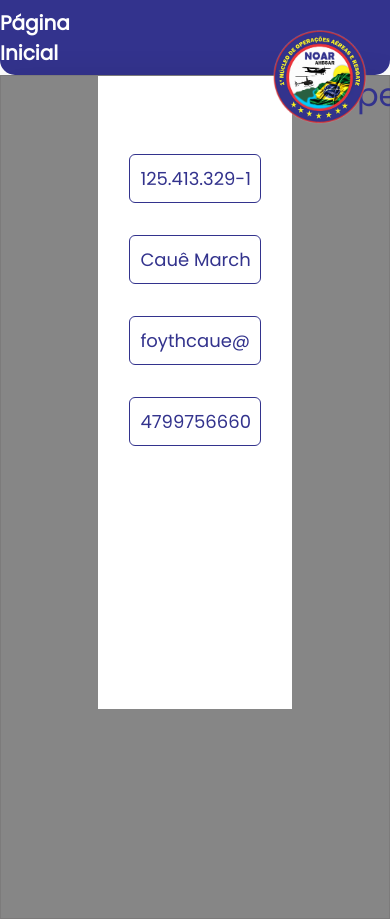
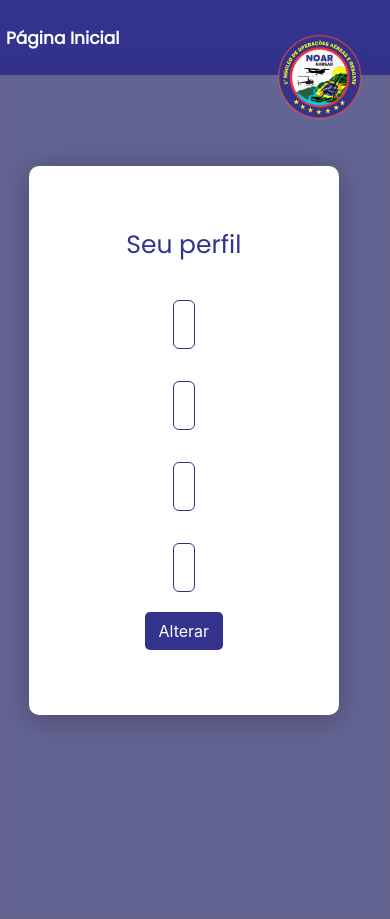
Before and after one commit to CaueFoyth/NOAR, a Flask app: page /perfil in a window 390 px wide; the page is wider, and only the part inside the window is pictured. Run offline with Flask 3, Linux system fonts and the light colour scheme; a user stored in the database is signed in; data comes from the database, SQL or seed files in the repository; some libraries are stand-ins or nearby versions.

Commit message:
perfil pronto

```diff
--- a/static/perfilSASS.css
+++ b/static/perfilSASS.css
@@ -1,30 +1,37 @@
 @import url("https://fonts.googleapis.com/css2?family=Poppins:wght@200;400&display=swap");
-body {
+.corpo {
   padding: 0;
   border: 0;
   justify-content: center;
   align-items: center;
   overflow: hidden;
+  background: #33338D;
 }
 
-main {
+.estrutura {
   width: 50%;
   height: 75vh;
   display: flex;
+  position: absolute;
+  top: 75px;
+  right: 400px;
   flex-direction: column;
   justify-content: center;
   align-items: center;
+  border-radius: 10px;
+  box-shadow: 0 4px 30px rgba(0, 0, 0, 0.3019607843);
   background-color: #Ffffff;
 }
 
 .headtext {
   color: #33338d;
+  font-size: 25px;
   font-family: "Poppins", sans-serif;
 }
 
 main input {
   margin-top: 2rem;
-  width: 80%;
+  width: 100%;
   border: 0;
   background-color: #Ffffff;
   border: solid 1px #33338D;
@@ -34,6 +41,98 @@ main input {
   padding: 10px;
   font-size: 18px;
   font-family: "Poppins", sans-serif;
+}
+
+@media (max-width: 1200px) {
+  .estrutura {
+    width: 70%;
+    top: 90px;
+    height: 65vh;
+    right: 165px;
+  }
+  main input {
+    width: 90%;
+    height: 5%;
+  }
+  .logo {
+    scale: 90%;
+  }
+}
+@media (max-width: 800px) {
+  .estrutura {
+    width: 80%;
+    top: 90px;
+    height: 65vh;
+    right: 70px;
+  }
+  main input {
+    width: 80%;
+    height: 5%;
+  }
+  .logo {
+    scale: 90%;
+  }
+}
+@media (max-width: 580px) {
+  .estrutura {
+    width: 80%;
+    top: 90px;
+    height: 65vh;
+    right: 50px;
+  }
+  main input {
+    width: 0%;
+    height: 5%;
+  }
+  .logo {
+    scale: 90%;
+  }
+}
+@media (max-width: 360px) {
+  .estrutura {
+    width: 80%;
+    top: 90px;
+    height: 65vh;
+    right: 45px;
+  }
+  main input {
+    width: 50%;
+    height: 5%;
+  }
+  .logo {
+    scale: 90%;
+  }
+}
+@media (max-width: 360px) {
+  .estrutura {
+    width: 80%;
+    top: 90px;
+    height: 65vh;
+    right: 45px;
+  }
+  main input {
+    width: 50%;
+    height: 5%;
+  }
+  .logo {
+    scale: 90%;
+  }
+}
+.edit_profile {
+  background: #33338D;
+  border: 0;
+  border-radius: 5px;
+  width: 25%;
+  height: 7%;
+  color: #Ffffff;
+  margin-top: 20px;
+  text-decoration: none;
+  cursor: pointer;
+  text-align: center;
+}
+
+.modal-backdrop {
+  display: none;
 }
 
 main input::-moz-placeholder {
@@ -47,21 +146,15 @@ main input::placeholder {
 }
 
 .glass {
-  background: rgba(0, 0, 0, 0.4745098039);
+  background: rgba(156, 156, 156, 0.4745098039);
   box-shadow: 0 4px 30px rgba(0, 0, 0, 0.1019607843);
   backdrop-filter: blur(10.2px);
   -webkit-backdrop-filter: blur(10.2px);
   border: 1px solid rgba(105, 99, 99, 0.3019607843);
+  width: 100%;
   height: 100vh;
   justify-content: center;
   align-items: center;
-}
-
-.header {
-  display: flex;
-  flex-direction: row;
-  align-items: center;
-  justify-content: left;
 }
 
 .logo {
@@ -70,14 +163,14 @@ main input::placeholder {
   right: 0px;
 }
 
-header {
+.options {
   background: #33338D;
+  height: 75px;
+  width: 100%;
   display: flex;
   flex-direction: row;
-  justify-content: center;
-  height: 75px;
   align-items: center;
-  border-radius: 0px 0px 15px 15px;
+  justify-content: left;
   color: #Ffffff;
 }
 
@@ -85,8 +178,10 @@ header {
   background: transparent;
   border: 0;
   margin: 0;
+  width: -moz-fit-content;
+  width: fit-content;
   color: #Ffffff;
-  font-size: 20px;
+  font-size: 17px;
   font-style: normal;
   font-weight: 800;
   line-height: normal;
@@ -110,10 +205,4 @@ h2 {
   height: 100px;
   margin-top: 57px;
   margin-right: 20px;
-}
-
-.options {
-  display: flex;
-  justify-content: space-evenly;
-  width: 10%;
 }/*# sourceMappingURL=perfilSASS.css.map */
--- a/static/perfilSASS.scss
+++ b/static/perfilSASS.scss
@@ -4,32 +4,39 @@ $primaria: #33338D;
 $secundaria: #Ffffff;
 $preto: #00000053;
 
-body {
+.corpo{
   padding: 0;
   border: 0;
   justify-content: center;
   align-items: center;
   overflow: hidden;
+  background: #33338D;
 }
 
-main {
+.estrutura {
   width: 50%;
   height: 75vh;
   display: flex;
+  position: absolute;
+  top: 75px;
+  right: 400px;
   flex-direction: column;
   justify-content: center;
   align-items: center;
+  border-radius: 10px;
+  box-shadow: 0 4px 30px #0000004d;
   background-color: $secundaria;
 }
 
 .headtext {
   color: #33338d;
+  font-size: 25px;
   font-family: "Poppins", sans-serif;
 }
 
 main input {
   margin-top: 2rem;
-  width: 80%;
+  width: 100%;
   border: 0;
   background-color: $secundaria;
   border: solid 1px $primaria;
@@ -41,6 +48,117 @@ main input {
   font-family: "Poppins", sans-serif;
 }
 
+@media(max-width: 1200px)
+{
+  .estrutura{
+    width: 70%;
+    top: 90px;
+    height: 65vh;
+    right: 165px;
+  }
+
+  main input{
+    width: 90%;
+    height: 5%;
+  }
+  .logo
+  {
+    scale: 90%;
+  }
+}
+
+@media(max-width: 800px)
+{
+  .estrutura{
+    width: 80%;
+    top: 90px;
+    height: 65vh;
+    right: 70px;
+  }
+
+  main input{
+    width: 80%;
+    height: 5%;
+  }
+  .logo
+  {
+    scale: 90%;
+  }
+}
+
+@media(max-width: 580px)
+{
+  .estrutura{
+    width: 80%;
+    top: 90px;
+    height: 65vh;
+    right: 50px;
+  }
+
+  main input{
+    width: 0%;
+    height: 5%;
+  }
+  .logo
+  {
+    scale: 90%;
+  }
+}
+
+@media(max-width: 360px)
+{
+  .estrutura{
+    width: 80%;
+    top: 90px;
+    height: 65vh;
+    right: 45px;
+  }
+
+  main input{
+    width: 50%;
+    height: 5%;
+  }
+  .logo
+  {
+    scale: 90%;
+  }
+}
+
+@media(max-width: 360px)
+{
+  .estrutura{
+    width: 80%;
+    top: 90px;
+    height: 65vh;
+    right: 45px;
+  }
+
+  main input{
+    width: 50%;
+    height: 5%;
+  }
+  .logo
+  {
+    scale: 90%;
+  }
+}
+
+.edit_profile{
+  background: $primaria;
+  border: 0;
+  border-radius: 5px;
+  width: 25%;
+  height: 7%;
+  color: $secundaria;
+  margin-top: 20px;
+  text-decoration: none;
+  cursor: pointer;
+  text-align: center;
+}
+.modal-backdrop
+{
+  display: none;
+}
 main input::-moz-placeholder {
   color: #fff;
   font-size: 20px;
@@ -52,45 +170,40 @@ main input::placeholder {
 }
 
 .glass {
-  background: #00000079;
+  background: #9c9c9c79;
   box-shadow: 0 4px 30px #0000001a;
   backdrop-filter: blur(10.2px);
   -webkit-backdrop-filter: blur(10.2px);
   border: 1px solid #6963634d;
+  width: 100%;
   height: 100vh;
   justify-content: center;
   align-items: center;
 }
 
-.header
-{
-  display: flex;
-  flex-direction: row;
-  align-items: center;
-  justify-content: left;
-}
 .logo
 {
   position: absolute;
   top: -30px;
   right: 0px;
 }
-header {
+.options {
   background: $primaria;
+  height: 75px;
+  width: 100%;
   display: flex;
   flex-direction: row;
-  justify-content: center;
-  height: 75px;
   align-items: center;
-  border-radius: 0px 0px 15px 15px;
+  justify-content: left;
   color: $secundaria;
 }
 .button-redirect {
   background: transparent;
   border: 0;
   margin: 0;
+  width: fit-content;
   color: $secundaria;
-  font-size: 20px;
+  font-size: 17px;
   font-style: normal;
   font-weight: 800;
   line-height: normal;
@@ -115,9 +228,3 @@ h2 {
   margin-top: 57px;
   margin-right: 20px;
 }
-
-.options {
-  display: flex;
-  justify-content: space-evenly;
-  width: 10%;
-}
--- a/templates/perfil.html
+++ b/templates/perfil.html
@@ -11,12 +11,11 @@
     <script src="https://cdn.jsdelivr.net/npm/bootstrap@4.0.0/dist/js/bootstrap.min.js" integrity="sha384-JZR6Spejh4U02d8jOt6vLEHfe/JQGiRRSQQxSfFWpi1MquVdAyjUar5+76PVCmYl" crossorigin="anonymous"></script>
     <link rel="stylesheet" href="https://cdn.jsdelivr.net/npm/bootstrap@4.0.0/dist/css/bootstrap.min.css" integrity="sha384-Gn5384xqQ1aoWXA+058RXPxPg6fy4IWvTNh0E263XmFcJlSAwiGgFAW/dAiS6JXm" crossorigin="anonymous">
 </head>
-<body>
+<body class="corpo">
     {% block body %}
-    <header class="header">
     <!-- Cabeçalho contendo as opções que o ADM poderá utilizar -->
         <section class="options">
-            <form action="/ocorrencias"><a onclick="Redirecionar()" class="button-redirect">Página Inicial</a></form>
+            <form class="button-redirect" action="/ocorrencias"><button onclick="Redirecionar()" class="button-redirect">Página Inicial</button></form>
 
             <script>
 
@@ -34,7 +33,6 @@
             <img style="z-index: 1000;" src="../static/img/logo_pequena.png" class="logo">
         </section>
 
-        </header>
             <center>
                 <div class="glass">
                     <main class="estrutura">
@@ -43,23 +41,74 @@
                             {% for row in perfil %}
                                 <div class="container">
                                     <h2 class="headtext">Seu perfil</h2>
-                                <input type="text" id="cpf" name="cpf" class="input" value="{{row.1}}">
+                                    <input type="text" id="cpf" name="cpf" class="input" value="{{row.1}}" readonly>
                                 </div>
                                 <div class="container">
-                                <input type="text" name="senha" class="input" value="{{row.4}}">
+                                    <input type="text" name="senha" class="input" value="{{row.4}}" readonly>
                                 </div>
                                 <div class="container">
-                                <input type="text" name="senha" class="input" value="{{row.5}}">
+                                    <input type="text" name="senha" class="input" value="{{row.5}}" readonly>
                                 </div>
                                 <div class="container">
-                                <input type="text" name="senha" class="input" value="{{row.6}}">
+                                    <input type="text" name="senha" class="input" value="{{row.6}}" readonly>
                                 </div>
+
+                                <div id="modaledit{{row.0}}" class="modal fade" role="dialog">
+                                    <div class="modal-dialog">
+                                        <div class="modal-content">
+                                            <div class="modal-header">
+                                                <h4 class="modal-title">Alterar Perfil</h4>
+                                            </div>
+
+                                            <div class="modal-body">
+                                                <form action="/alterar" method="POST">
+                                                    <div class="form-group">
+                                                        <label>Nome:</label>
+                                                        <input type="hidden" name="id" value="{{row.0}}">
+                                                        <input type="text" class="form-control" name="nome" value="{{row.4}}" required>
+                                                    </div>
+
+                                                    <div class="form-group">
+                                                        <label>Email:</label>
+                                                        <input type="text" class="form-control" name="email" value="{{row.5}}" required>
+                                                    </div>
+
+                                                    <div class="form-group">
+                                                        <label>CPF:</label>
+                                                        <input type="text" class="form-control"  id="cpf" name="cpf" onkeyup="ValidarCPF();" value="{{row.1}}" required>
+                                                    </div>
+
+
+                                                    <div class="form-group">
+                                                        <label>Telefone:</label>
+                                                        <input type="text" class="form-control" name="telefone" value="{{row.6}}" required>
+                                                    </div>
+
+                                                    <div class="form-group">
+                                                        <button class="btn btn-primary">Alterar</button>
+                                                    </div>
+
+                                                    <div class="modal-footer">
+                                                        <button type="button" class="btn btn-secondary" data-dismiss="modal">Fechar</button>
+                                                    </div>
+
+                                                </form>
+                                            </div>
+                                        </div>
+                                    </div  >
+                                </div>
+
+                                <button href="/alterar/{{row.0}}" class="edit_profile" id="alterar" data-toggle="modal" data-target="#modaledit{{row.0}}">Alterar</button>
+
                             {% endfor %}
+
                         </form>
                     </main>
                 </div>
             </center>
+
         {% endblock %}
+
 </body>
 <script>
     function ValidarCPF()
```
Also changed, not shown: 1 other file. Lines whose indentation alone changed are shown as unchanged.
